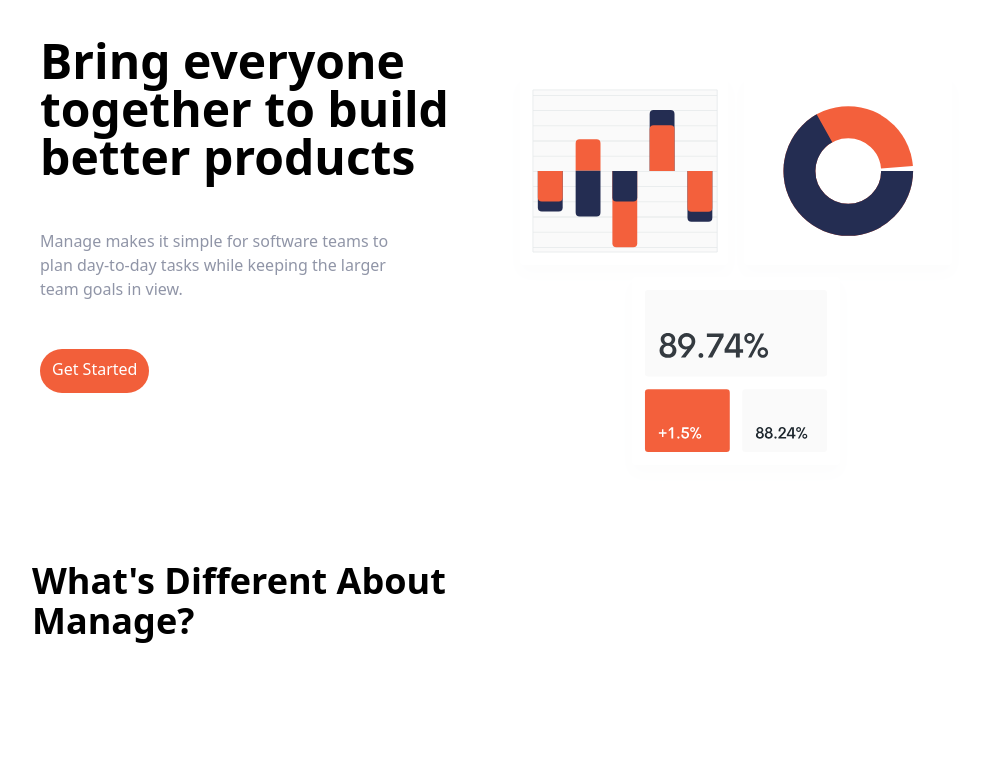
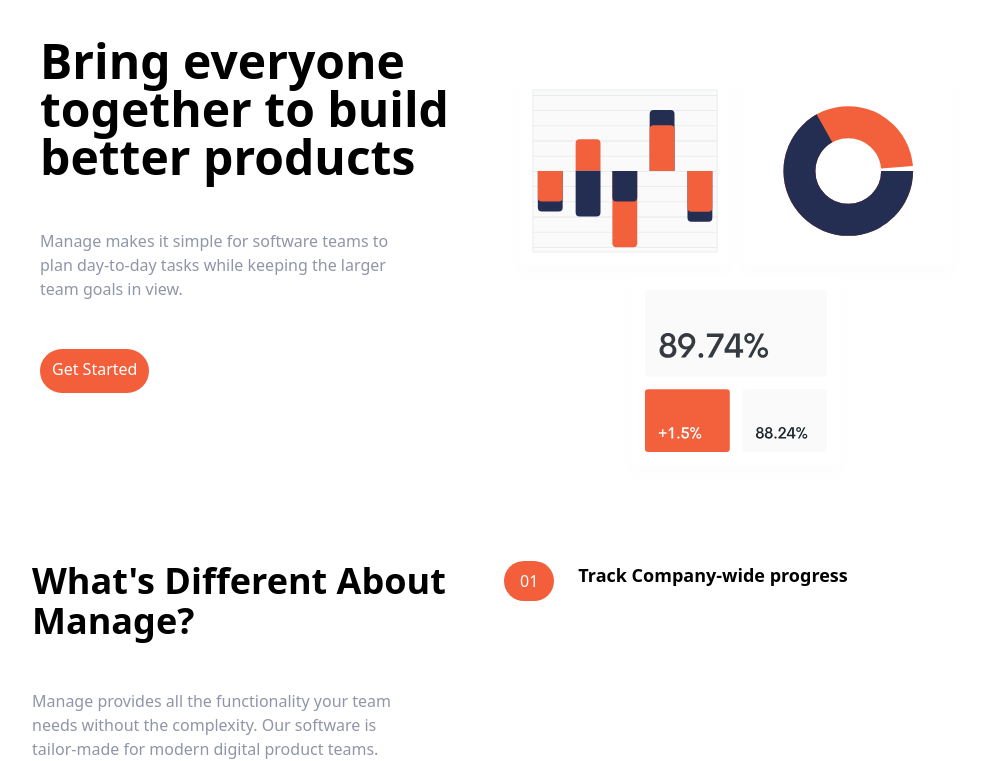
Before and after one commit to thehero1z/manage, a website: page index.html in a window 1280 px wide. Shown: the part 95-856 px from the top of the page, without its empty margins (136-1135 px from the left). Before the commit the page ends 800 px from the top, so only its background shows below. Drawn offline with Linux system fonts and the light colour scheme.

Commit message:
list item commit

```diff
--- a/index.html
+++ b/index.html
@@ -56,10 +56,27 @@
         <h2 class="max-w-md text-4xl font-bold text-center md:text-left">
           What's Different About Manage?
         </h2>
-
+        <p class="max-w-sm text-center text-darkGrayishBlue md:text-left">
+          Manage provides all the functionality your team needs without the complexity. Our software is tailor-made for modern digital product teams.
+        </p>
       </div>
        <!-- Numbered List -->
-       <div>
+       <div class="flex flex-col space-y-8 md:w-1/2">
+        <!-- item 1 -->
+ <div class="flex flex-col space-y-3 md:space-y-0 md:space-x-6 md:flex-row">
+  <!-- item heading -->
+  <div class="rounded-l-full bg-brightRedSupLight md:bg-transparent">
+    <div class="flex items-center space-x-3">
+    <div class="px-4 py-2 text-white rounded-full bg-brightRed">
+      01
+    </div>
+    <div class="h3 text-base font-bold md:mb-4 md:hidden">
+      Track Company-wide progress
+    </div>
+    </div>
+  </div>
+  <h3 class="hidden mb-4 text-lg font-bold md:block"> Track Company-wide progress</h3>
+ </div>
 
        </div>
     </div>
```
Also changed, not shown: css/main.css.
